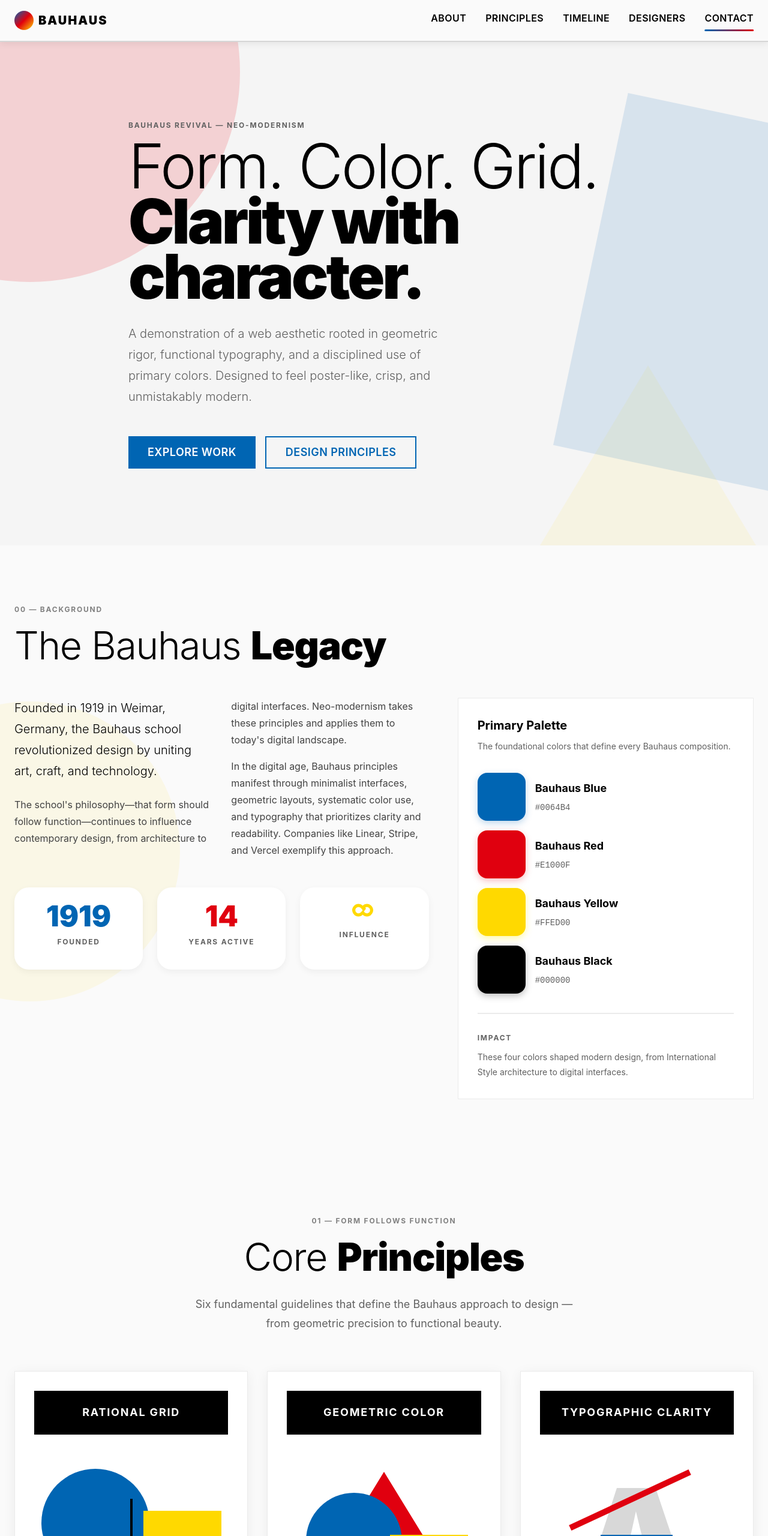
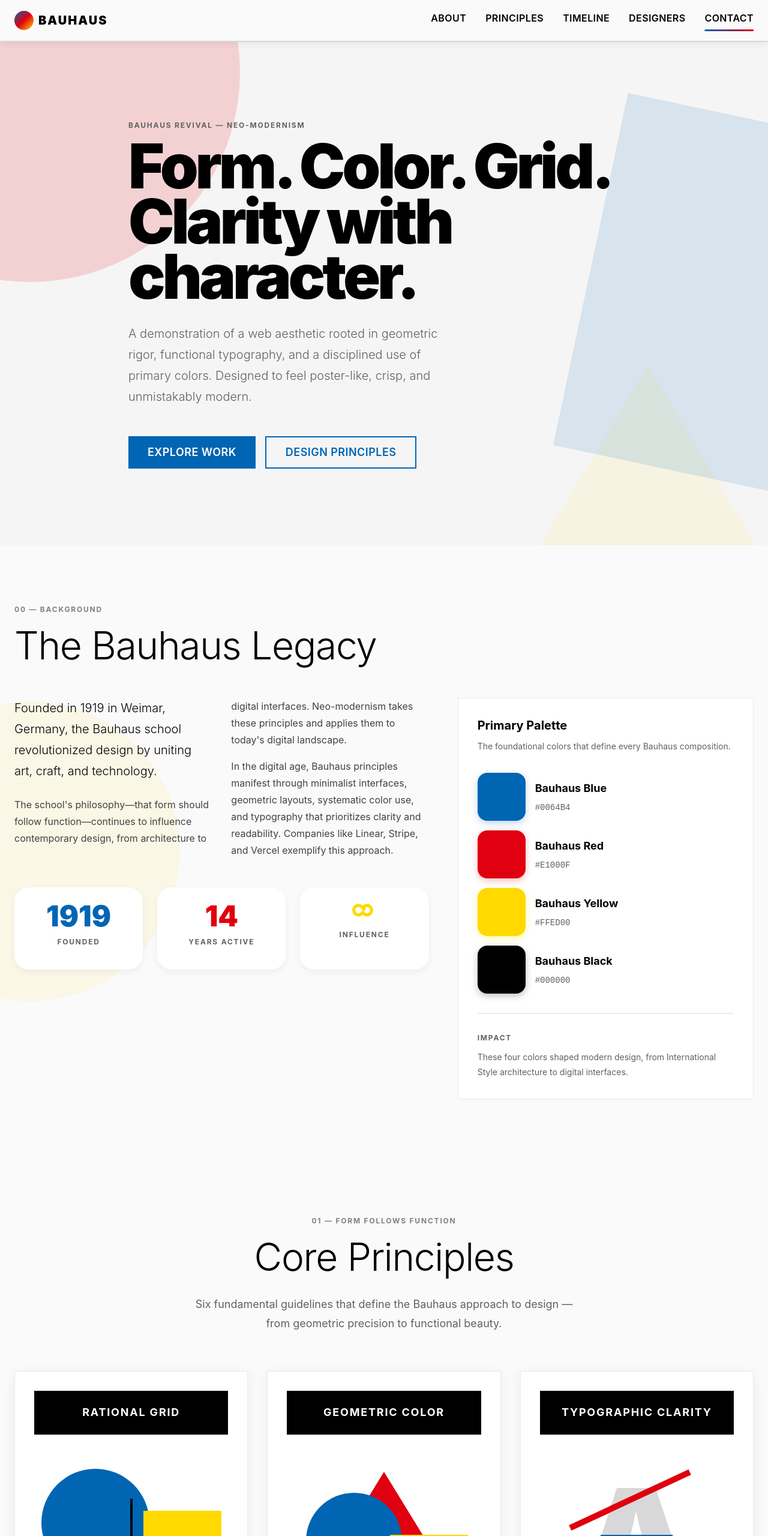
Before and after one commit to jam398/bauhausStyle, a plain HTML site: page bauhaus-website/index.html in a window 1280 px wide. Shown: the top 2560 px of the page at 60% size. Drawn offline with Linux system fonts and the light colour scheme; a web font is replaced by a local one.

Commit message:
change font

```diff
--- a/bauhaus-website/css/components.css
+++ b/bauhaus-website/css/components.css
@@ -357,9 +357,9 @@
 
 .hero-title {
   font-size: clamp(3rem, 8vw, 6.5rem);
-  font-weight: var(--weight-light);
+  font-weight: var(--weight-black);
   line-height: 0.9;
-  letter-spacing: -0.03em;
+  letter-spacing: -0.05em;
   margin-bottom: var(--space-8);
 }
 
--- a/bauhaus-website/css/sections.css
+++ b/bauhaus-website/css/sections.css
@@ -65,7 +65,7 @@
 
 .hero-title-strong {
   font-weight: var(--weight-black);
-  letter-spacing: -0.04em;
+  letter-spacing: -0.05em;
   display: inline-block;
 }
 
--- a/bauhaus-website/index.html
+++ b/bauhaus-website/index.html
@@ -76,7 +76,7 @@
       <div class="section-heading-group">
         <p class="section-label">00 — BACKGROUND</p>
         <h2 class="section-title">
-          The Bauhaus <strong>Legacy</strong>
+          The Bauhaus Legacy
         </h2>
       </div>
 
@@ -171,7 +171,7 @@
     <div class="container">
       <div class="principles-intro">
         <p class="section-label">01 — FORM FOLLOWS FUNCTION</p>
-        <h2 class="section-title">Core <strong>Principles</strong></h2>
+        <h2 class="section-title">Core Principles</h2>
         <p class="section-lead">
           Six fundamental guidelines that define the Bauhaus approach to design — from geometric precision to functional beauty.
         </p>
@@ -305,7 +305,7 @@
     <div class="container timeline__container">
       <div class="principles-intro">
         <p class="section-label">02 — HISTORY</p>
-        <h2 class="section-title">Evolution <strong>Timeline</strong></h2>
+        <h2 class="section-title">Evolution Timeline</h2>
         <p class="section-lead">
           Trace the evolution of Bauhaus principles from the original school in Weimar to their influence on contemporary digital design.
         </p>
@@ -362,7 +362,7 @@
     <div class="container">
       <div class="principles-intro">
         <p class="section-label">03 — PIONEERS</p>
-        <h2 class="section-title">Designers <strong>Who Shaped Bauhaus</strong></h2>
+        <h2 class="section-title">Designers Who Shaped Bauhaus</h2>
         <p class="section-lead">
           Innovators who combined art, craft, and technology—and whose influence still guides modern interface design.
         </p>
@@ -466,7 +466,7 @@
     <div class="container contact__container">
       <div class="section-heading-group">
         <p class="section-label">04 — CONNECT</p>
-        <h2 class="section-title">Get in <strong>Touch</strong></h2>
+        <h2 class="section-title">Get in Touch</h2>
       </div>
 
       <div class="grid-5-7 contact__layout">
```
